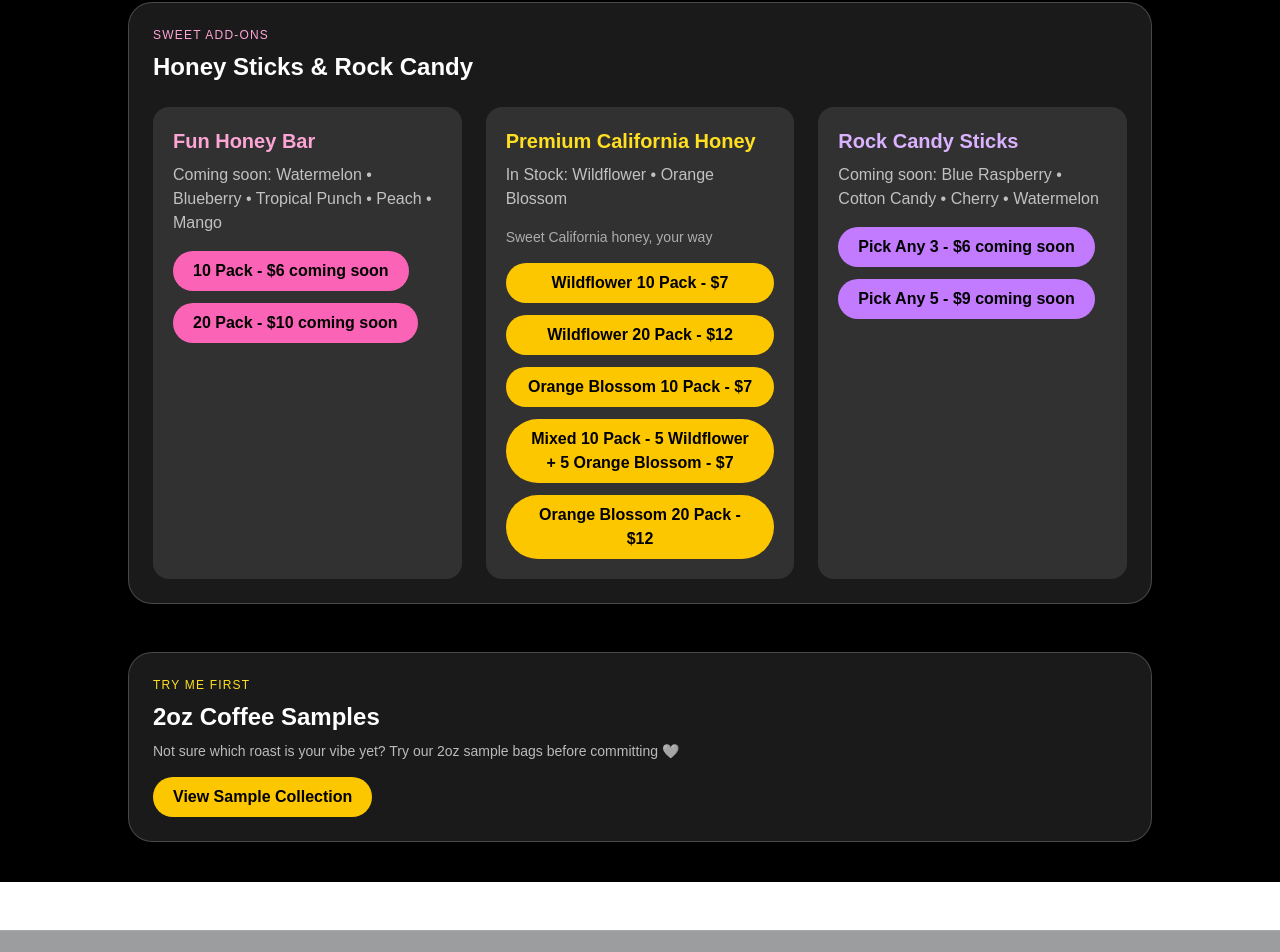
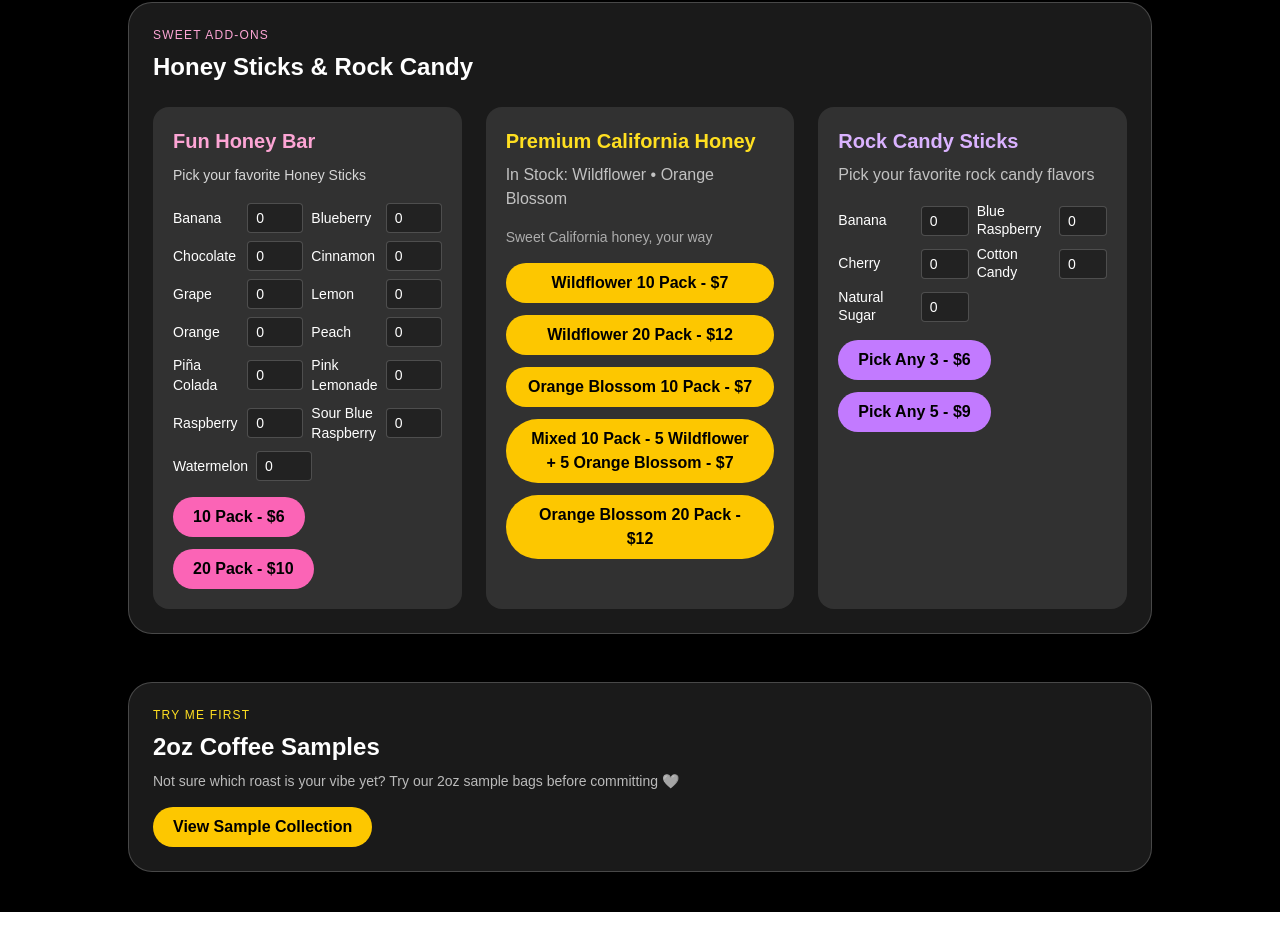
Before and after one commit to caylamarchand-lgtm/cnc-inspire-coffee, a Next.js app: page /shop in a window 1280 px wide. Shown: the part 839-1791 px from the top of the page. Built offline with nearby package versions, Linux system fonts and the light colour scheme.

Commit message:
Add mix and match honey and rock candy

```diff
--- a/app/api/checkout/route.ts
+++ b/app/api/checkout/route.ts
@@ -67,7 +67,17 @@ const qualifiesForFreeShipping =
   qualifyingCoffeeCount >= 2 || subtotal >= 5000;
 
 let shippingAmount = 500;
+const hasHoneyOrRockCandy = groupedItems.some((item) => {
+  const name = item.name.toLowerCase();
+
+  return (
+    name.includes("fun honey") ||
+    name.includes("rock candy")
+  );
+});
+
 const hasChocolateBeans = groupedItems.some((item) => {
+
   const name = item.name.toLowerCase();
 
   return (
@@ -78,6 +88,9 @@ const hasChocolateBeans = groupedItems.some((item) => {
 
 if (hasChocolateBeans) {
   shippingAmount = 400;
+}
+if (hasHoneyOrRockCandy) {
+  shippingAmount = 350;
 }
 if (qualifiesForFreeShipping) {
   shippingAmount = 0;
--- a/app/cart/page.tsx
+++ b/app/cart/page.tsx
@@ -78,8 +78,24 @@ const fullSizeCount = groupedItems.reduce((sum, item) => {
   return item.price >= 22 ? sum + item.quantity : sum;
 }, 0);
 
-const hasFreeShipping = groupedItems.some(item => item.freeShipping);
-const shipping = hasFreeShipping || fullSizeCount >= 2 || subtotal >= 50 ? 0 : 5;
+const hasFreeShipping = groupedItems.some((item) => item.freeShipping);
+
+const hasHoneyOrRockCandy = groupedItems.some((item) => {
+  const name = item.name.toLowerCase();
+
+  return (
+    name.includes("fun honey") ||
+    name.includes("rock candy")
+  );
+});
+
+const shipping =
+hasFreeShipping || fullSizeCount >= 2 || subtotal >= 50
+    ? 0
+    : hasHoneyOrRockCandy
+    ? 3.5
+    : 5;
+
 
 
 const total = subtotal + shipping;
--- a/app/shop/page.tsx
+++ b/app/shop/page.tsx
@@ -1,4 +1,5 @@
 "use client";
+import { useState} from "react";
 
 function addToCart(product: any) {
   const existingCart = JSON.parse(localStorage.getItem("cart") || "[]");
@@ -8,6 +9,33 @@ function addToCart(product: any) {
 }
 
 export default function ShopPage() {
+
+ const [honeyFlavors, setHoneyFlavors] = useState<Record<string, number>>({});
+const [rockCandyFlavors, setRockCandyFlavors] = useState<Record<string, number>>({});
+
+
+const updateFlavorQty = (
+  itemType: "honey" | "rockCandy",
+  flavor: string,
+  qty: number
+) => {
+  const cleanQty = Math.max(0, qty);
+
+  if (itemType === "honey") {
+    setHoneyFlavors((prev) => ({ ...prev, [flavor]: cleanQty }));
+  } else {
+    setRockCandyFlavors((prev) => ({ ...prev, [flavor]: cleanQty }));
+  }
+};
+
+const formatFlavorMix = (flavors: Record<string, number>) => {
+  return Object.entries(flavors)
+    .filter(([_, qty]) => qty > 0)
+    .map(([flavor, qty]) => `${qty} ${flavor}`)
+    .join(", ");
+};
+
+
   const coffees = [
     { name: "True North", desc: "Base Camp Blend • bold • steady" },
     { name: "Still I Rise", desc: "Colombian • rich • smooth" },
@@ -21,7 +49,9 @@ export default function ShopPage() {
   ];
 
   return (
+  <>
     <main className="min-h-screen bg-black text-white px-6 py-10">
+
       <div className="mx-auto max-w-5xl">
         <h1 className="text-3xl font-bold">Shop Coffee</h1>
         <p className="mt-2 text-white/70">Browse all available coffees below.</p>
@@ -58,34 +88,66 @@ export default function ShopPage() {
             <div className="rounded-2xl bg-white/10 p-5">
               <h3 className="text-xl font-semibold text-pink-300">Fun Honey Bar</h3>
 
-              <p className="mt-2 text-white/70">
-                Coming soon: Watermelon • Blueberry • Tropical Punch • Peach • Mango
-              </p>
+              <p className="mt-2 text-sm text-white/80 leading-6">
+  Pick your favorite Honey Sticks
+</p>
+<div className="mt-4 grid grid-cols-2 gap-2">
+  {[
+    "Banana",
+    "Blueberry",
+    "Chocolate",
+    "Cinnamon",
+    "Grape",
+    "Lemon",
+    "Orange",
+    "Peach",
+    "Piña Colada",
+    "Pink Lemonade",
+    "Raspberry",
+    "Sour Blue Raspberry",
+    "Watermelon",
+  ].map((flavor) => (
+    <label key={flavor} className="flex items-center justify-between gap-2 text-sm text-white">
+      <span>{flavor}</span>
+      <input
+        type="number"
+        min="0"
+        value={honeyFlavors[flavor] || 0}
+        onChange={(e) =>
+          updateFlavorQty("honey", flavor, Number(e.target.value))
+        }
+        className="w-14 rounded bg-black/30 border border-white/20 px-2 py-1 text-white"
+      />
+    </label>
+  ))}
+</div>
+
 
               <button
                 onClick={() =>
                   addToCart({
-                    id: "fun-honey-10",
-                    name: "Fun Honey Bar - 10 Pack",
+                    id: `fun-honey-10-${formatFlavorMix(honeyFlavors)}`,
+name: `Fun Honey Bar - 10 Pack - ${formatFlavorMix(honeyFlavors)}`,
+
                     price: 6,
                   })
                 }
                 className="mt-4 rounded-full bg-pink-400 px-5 py-2 font-semibold text-black"
               >
-                10 Pack - $6 coming soon
+                10 Pack - $6
               </button>
 
               <button
                 onClick={() =>
                   addToCart({
-                    id: "fun-honey-20",
-                    name: "Fun Honey Bar - 20 Pack",
+                    id: `fun-honey-20-${formatFlavorMix(honeyFlavors)}`,
+name: `Fun Honey Bar - 20 Pack - ${formatFlavorMix(honeyFlavors)}`,
                     price: 10,
                   })
                 }
                 className="mt-3 rounded-full bg-pink-400 px-5 py-2 font-semibold text-black"
               >
-                20 Pack - $10 coming soon
+                20 Pack - $10
               </button>
             </div>
 
@@ -175,33 +237,62 @@ export default function ShopPage() {
               <h3 className="text-xl font-semibold text-purple-300">Rock Candy Sticks</h3>
 
               <p className="mt-2 text-white/70">
-                Coming soon: Blue Raspberry • Cotton Candy • Cherry • Watermelon
+               Pick your favorite rock candy flavors
               </p>
+
+<div className="mt-4 grid grid-cols-2 gap-2">
+  {[
+    "Banana",
+    "Blue Raspberry",
+    "Cherry",
+    "Cotton Candy",
+    "Natural Sugar"
+  ].map((flavor) => (
+ <label
+  key={flavor}
+  className="flex items-center justify-between gap-2 text-sm text-white"
+>
+  <span className="leading-tight">{flavor}</span>
+
+  <input
+    type="number"
+    min="0"
+    value={rockCandyFlavors[flavor] || 0}
+    onChange={(e) =>
+      updateFlavorQty("rockCandy", flavor, Number(e.target.value))
+    }
+    className="w-12 rounded bg-black/30 border border-white/20 px-2 py-1 text-white"
+    />
+</label>
+  ))}
+</div>
 
               <button
                 onClick={() =>
                   addToCart({
                     id: "rock-candy-3",
-                    name: "Rock Candy - 3 Pack",
+                   name: `Rock Candy - 3 Pack - ${formatFlavorMix(rockCandyFlavors)}`,
+
                     price: 6,
                   })
                 }
                 className="mt-4 rounded-full bg-purple-400 px-5 py-2 font-semibold text-black"
               >
-                Pick Any 3 - $6 coming soon
+                Pick Any 3 - $6
               </button>
 
               <button
                 onClick={() =>
                   addToCart({
                     id: "rock-candy-5",
-                    name: "Rock Candy - 5 Pack",
+                    name: `Rock Candy - 5 Pack - ${formatFlavorMix(rockCandyFlavors)}`,
+
                     price: 9,
                   })
                 }
                 className="mt-3 rounded-full bg-purple-400 px-5 py-2 font-semibold text-black"
               >
-                Pick Any 5 - $9 coming soon
+                Pick Any 5 - $9
               </button>
             </div>
           </div>
@@ -227,5 +318,6 @@ export default function ShopPage() {
         </section>
       </div>
     </main>
+    </>
   );
 }
```
